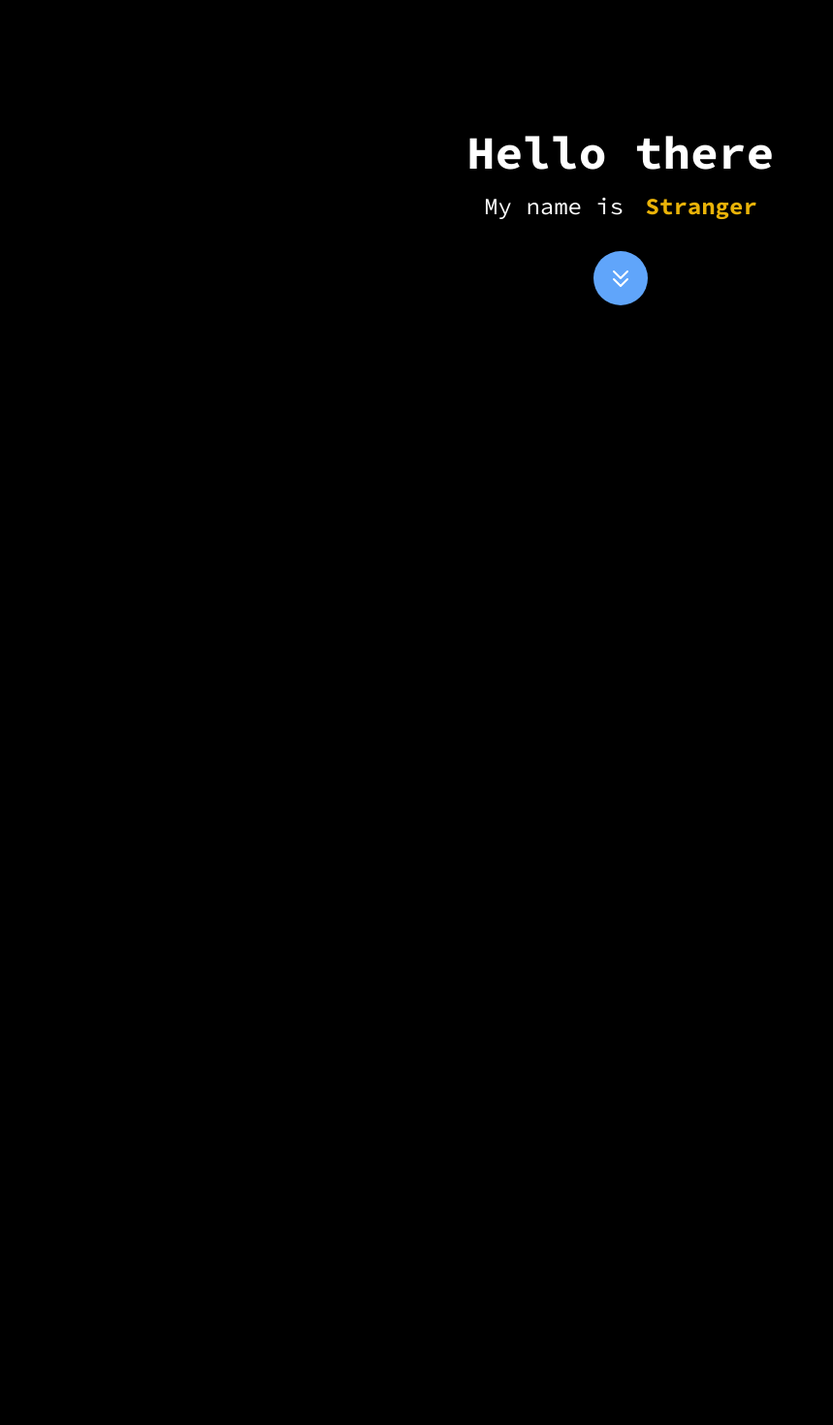
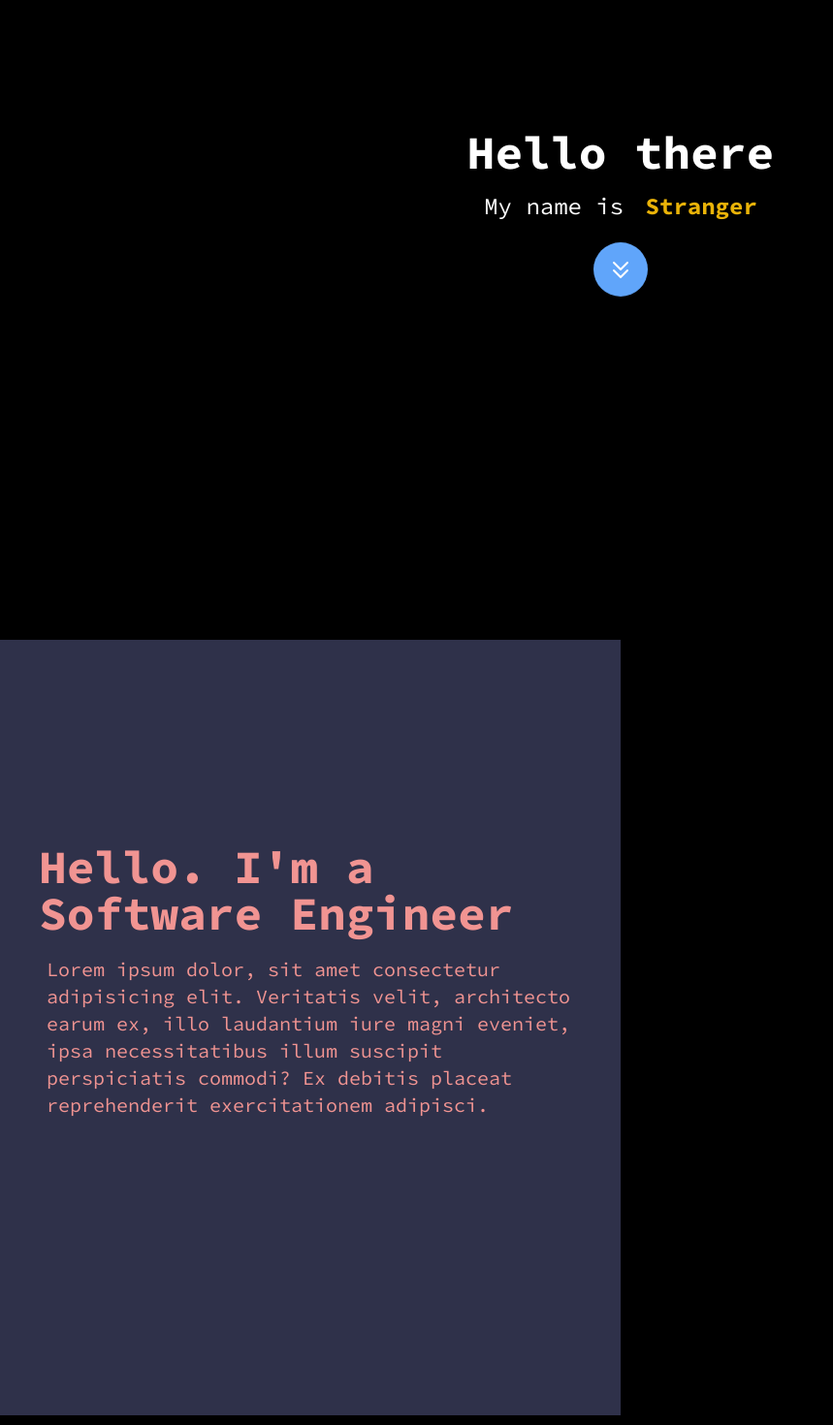
Before and after one commit to strangermushwana/portfolio, a Next.js app: page / in a window 1280 px wide. Shown: the part 140-1610 px from the top of the page at 97% size, without its empty margins (0-859 px from the left). Before the commit the page ends 800 px from the top, so only its background shows below. Built offline with nearby package versions, Linux system fonts and the light colour scheme.

Commit message:
some cleanups

```diff
--- /dev/null
+++ b/src/components/about.js
@@ -0,0 +1,24 @@
+import Image from "next/image"
+import React from 'react'
+
+export default function About() {
+  return (
+    <div className="text-white h-screen">
+      <div className="flex">
+        <div className="w-1/2 h-screen p-10 bg-[#2F314A]">
+          <div className="flex flex-col pb-44 max-w-2xl text-left items-center justify-center h-screen">
+            <h1 className="text-5xl text-[#F19492] mb-5 font-semibold">Hello. I&apos;m a Software Engineer</h1>
+            <p className="text-xl text-[#F19492] leading-2 pl-2">Lorem ipsum dolor, sit amet consectetur adipisicing elit. Veritatis velit, architecto earum ex, illo laudantium iure magni eveniet, ipsa necessitatibus illum suscipit perspiciatis commodi? Ex debitis placeat reprehenderit exercitationem adipisci.</p>
+          </div>
+        </div>
+        {
+
+        //   <div className="w-1/2 h-screen p-10 bg-[#F19492] backdrop-blur-sm">
+        //   <Image src="/images/me.png" alt="" width={1000} height={1000} />
+        // </div>
+
+        }
+      </div>
+    </div>
+  )
+}
--- /dev/null
+++ b/src/components/landing.js
@@ -0,0 +1,21 @@
+import React from 'react'
+
+export default function Landing() {
+  return (
+    <div>
+      <div className="flex pb-16 items-center justify-center h-screen bg-black">
+        <div className="mx-auto text-center">
+          <p className="text-white text-5xl font-bold">Hello there</p>
+          <div className="text-white text-2xl mt-4">
+            <p>My name is <span className="ml-2 font-bold hover:underline cursor-pointer text-yellow-500"><a target="_blank" href="https://www.linkedin.com/in/strangermushwana/">Stranger</a></span></p>
+          </div>
+          <div className="inline-block cursor-pointer animate-bounce rounded-full p-4 mt-8 bg-blue-400 text-white text-sm">
+            <svg className="w-6 h-6 mx-auto" xmlns="http://www.w3.org/2000/svg" fill="none" viewBox="0 0 24 24" stroke="currentColor">
+                <path strokeLinecap="round" strokeLinejoin="round" strokeWidth="2" d="M19 13l-7 7-7-7m14-8l-7 7-7-7" />
+            </svg>
+          </div>
+        </div>
+      </div>
+    </div>
+  )
+}
--- a/src/pages/index.js
+++ b/src/pages/index.js
@@ -1,21 +1,11 @@
-import Socials from '@/components/socials'
+import About from "@/components/about"
+import Landing from "@/components/landing"
 
 export default function Home() {
   return (
-    <div className="header">
-      <div className="flex pb-16 items-center justify-center h-screen bg-black">
-        <div className="mx-auto text-center">
-          <p className="text-white text-5xl font-bold">Hello there</p>
-          <div className="text-white text-2xl mt-4">
-            <p>My name is <span className="ml-2 font-bold hover:underline cursor-pointer text-yellow-500"><a target="_blank" href="https://www.linkedin.com/in/strangermushwana/">Stranger</a></span></p>
-          </div>
-          <div className="inline-block cursor-pointer animate-bounce rounded-full p-4 mt-8 bg-blue-400 text-white text-sm">
-            <svg className="w-6 h-6 mx-auto" xmlns="http://www.w3.org/2000/svg" fill="none" viewBox="0 0 24 24" stroke="currentColor">
-                <path stroke-linecap="round" stroke-linejoin="round" stroke-width="2" d="M19 13l-7 7-7-7m14-8l-7 7-7-7" />
-            </svg>
-        </div>
-        </div>
-      </div>
+    <div className="home">
+      <Landing />
+      <About />
     </div>
   )
 }
```
Also changed, not shown: public/images/me.png (added).
